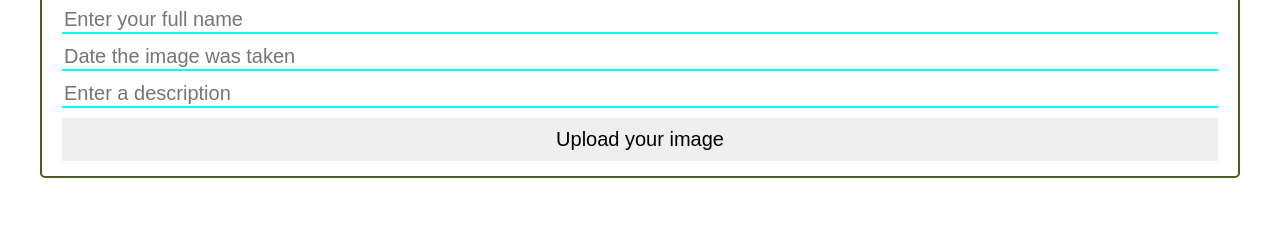
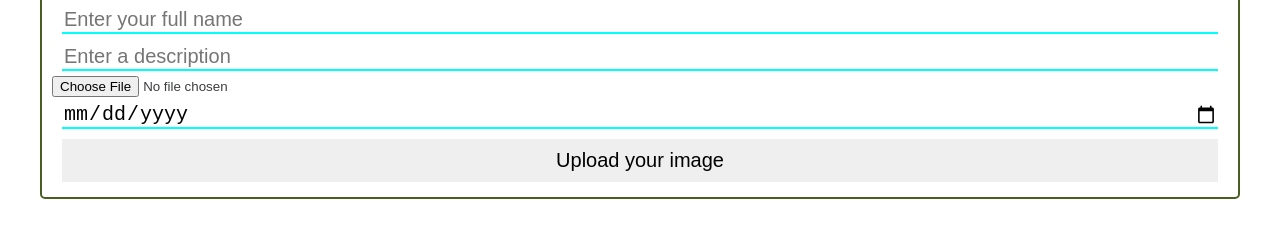
Before and after one commit to JSpeedie/coll-ery, a plain HTML site: page index.html in a window 1280 px wide. Shown: the part 163-400 px from the top of the page. Drawn offline with Linux system fonts and the light colour scheme.

Commit message:
Changed date text field to date picker

```diff
--- a/index.html
+++ b/index.html
@@ -14,8 +14,9 @@
         <div class="form_title">Upload an image</div>
         <input type="text" id="upload_image_title" class="form_element" placeholder="Enter a title for the image" name="image_title" required/>
         <input type="text" id="upload_image_author" class="form_element" placeholder="Enter your full name" name="author_name" required/>
-        <input type="text" id="upload_image_date_taken" class="form_element" placeholder="Date the image was taken" name="image_date_taken" required/>
         <input type="text" id="upload_image_description" class="form_element" placeholder="Enter a description" name="image_description" required/>
+        <input type="file" id="upload_image_file" class="form_file_browse" name="image_file" accept="image/png, image/jpeg" required/>
+        <input type="date" id="upload_image_date_taken" class="form_element" name="image_date_taken" required/>
         <button type="submit" class="form_submit">Upload your image</button>
       </form>
 </body>
```
